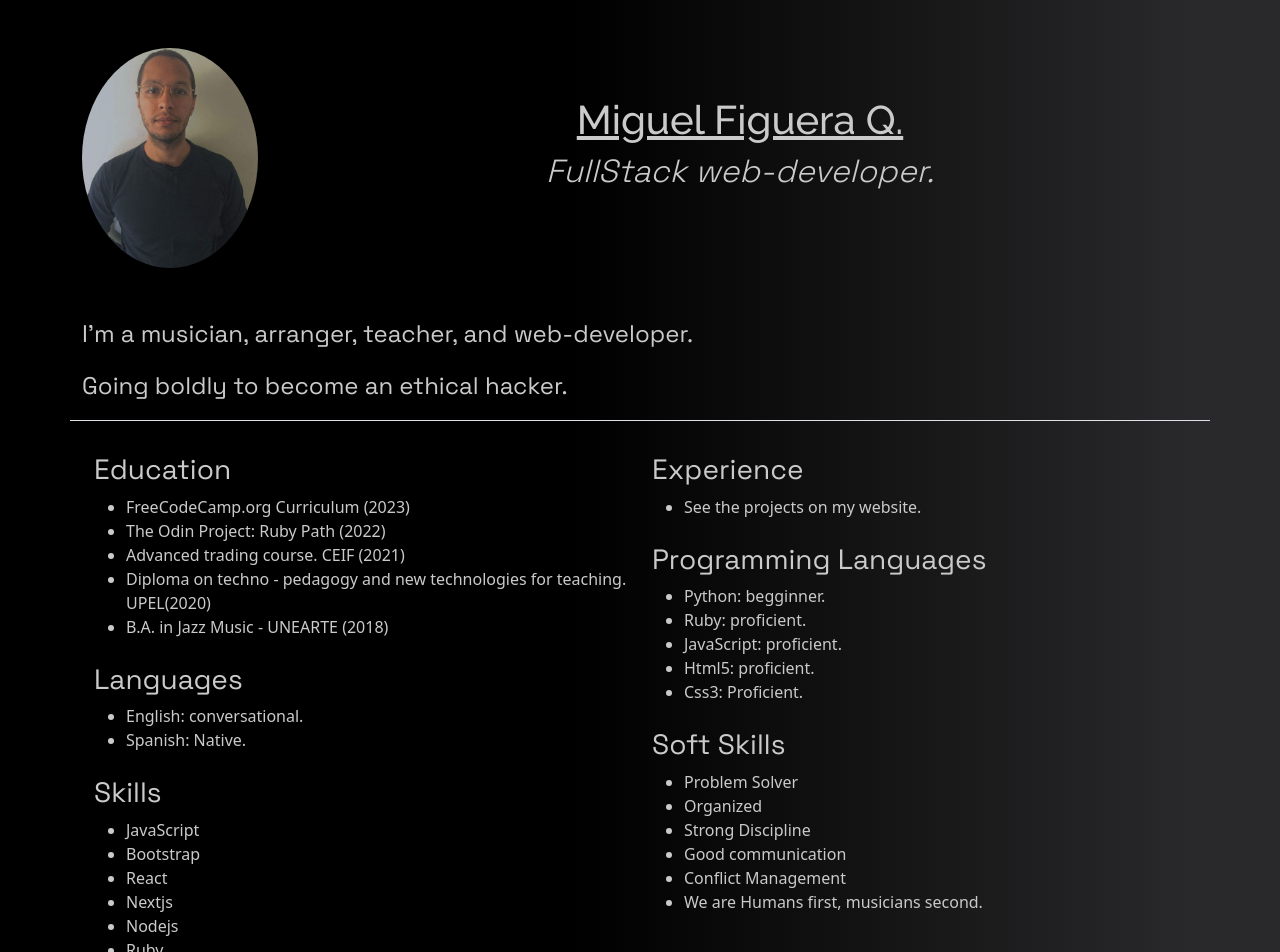
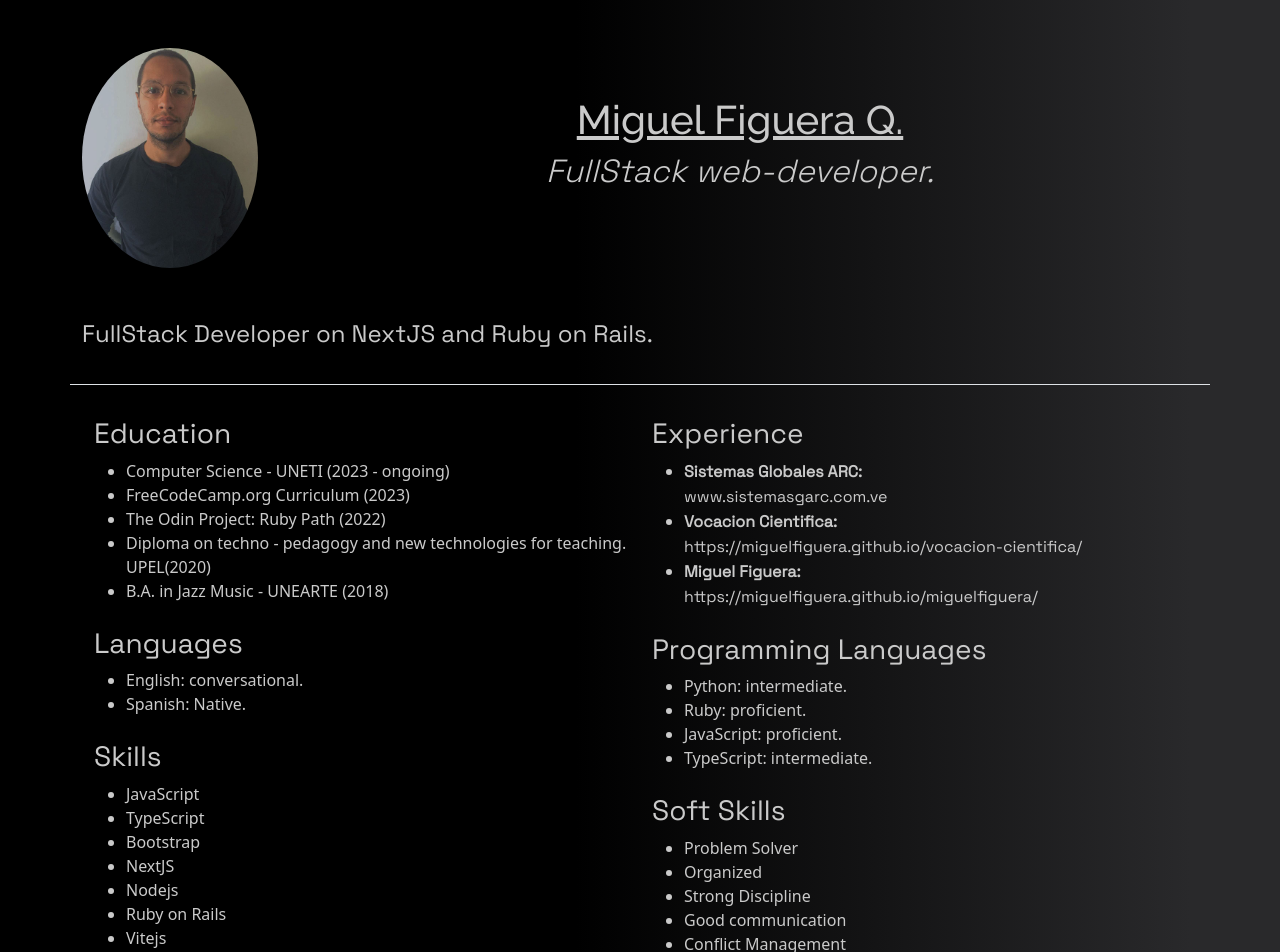
Before and after one commit to miguelfiguera/miguelfiguera, a React (Create React App) app: page /miguelfiguera/dev in a window 1280 px wide. Shown: the top 952 px of the page. Built offline with nearby package versions, Linux system fonts and the light colour scheme; a web font is replaced by a local one.

Commit message:
Modify dev cv create new component for cv LiLinks modify helper make general changes to components modify design of navbar and made it stickytop

```diff
--- a/src/Componentes/GeneralHome.js
+++ b/src/Componentes/GeneralHome.js
@@ -4,10 +4,8 @@ import Header from "./pageComponents/Header";
 import Navbar from "./pageComponents/Navbar";
 import About from "./pageComponents/tools";
 import Footer from "./pageComponents/Footer";
-import Projects from "./projects/Projects";
-import { theTools, theLanguages, MusicCv, DeveloperCv } from "./Helpers";
+//import Projects from "./projects/Projects";
 import { Curriculums } from "./c.vitae/Curriculums";
-import { useState, useEffect } from "react";
 import Contact from "./pageComponents/Contact";
 
 export default function GeneralHome() {
@@ -15,8 +13,8 @@ export default function GeneralHome() {
     <main className="container-fluid pt-5 mt-0">
       <Header />
       <Navbar />
-      <Projects />
-      <Home />
+{/*       <Projects />
+ */}      <Home />
       <About />
       <Contact/>
       <Curriculums />
--- a/src/Componentes/Helpers.js
+++ b/src/Componentes/Helpers.js
@@ -180,35 +180,41 @@ const DeveloperCV = {
   type: "dev",
   photo: myPhoto,
   title: "B.A. In Jazz Music.",
-  profile: "I'm a musician, arranger, teacher, and web-developer. ",
-  profile2: "Going boldly to become an ethical hacker.",
+  profile: "FullStack Developer on NextJS and Ruby on Rails. ",
+  //profile2: "Going boldly to become an ethical hacker.",
   languages: ["English: conversational.", "Spanish: Native."],
-  experience: ["See the projects on my website."],
+  experience: [{text:"Sistemas Globales ARC",link:"www.sistemasgarc.com.ve"},
+    {text:"Vocacion Cientifica",link:" https://miguelfiguera.github.io/vocacion-cientifica/"},
+    {text:"Miguel Figuera",link:" https://miguelfiguera.github.io/miguelfiguera/"}
+  ],
   programmingLanguages: [
-    "Python: begginner.",
+    "Python: intermediate.",
     "Ruby: proficient.",
     "JavaScript: proficient.",
-    "Html5: proficient.",
-    "Css3: Proficient.",
+    "TypeScript: intermediate.",
+    /*     "Html5: proficient.",
+    "Css3: Proficient.", */
   ],
   education: [
+    "Computer Science - UNETI (2023 - ongoing)",
     "FreeCodeCamp.org Curriculum (2023)",
     "The Odin Project: Ruby Path (2022)",
-    "Advanced trading course. CEIF (2021)",
     "Diploma on techno - pedagogy and new technologies for teaching. UPEL(2020) ",
     "B.A. in Jazz Music - UNEARTE (2018)",
   ],
   contact: ["Telf: +58-4241727988", "email: miguelqui725@gmail.com"],
   skills: [
     "JavaScript",
+    ,
+    "TypeScript",
     "Bootstrap",
-    "React",
-    "Nextjs",
+    "NextJS",
     "Nodejs",
-    "Ruby",
     "Ruby on Rails",
     "Vitejs",
     "Heroku",
+    "Netlify",
+    "Prisma ORM",
   ],
   softSkills: [
     "Problem Solver",
@@ -216,7 +222,6 @@ const DeveloperCV = {
     "Strong Discipline",
     "Good communication",
     "Conflict Management",
-    "We are Humans first, musicians second.",
   ],
 };
 
--- a/src/Componentes/c.vitae/CurriculumDev.js
+++ b/src/Componentes/c.vitae/CurriculumDev.js
@@ -1,9 +1,8 @@
 import React from "react";
-import { ReactDOM } from "react";
-import { Link } from "react-router-dom";
 import { DeveloperCv } from "../Helpers";
 import Li from "./Li";
-
+import LiLinks from "./LiLinks";
+import { Link } from "react-router-dom";
 //Create a Modal using dialog may be, for this part
 
 export default function CurriculumDev() {
@@ -14,14 +13,14 @@ export default function CurriculumDev() {
   });
 
   const experience = curriculum.experience.map((e) => {
-    return <Li object={e} />;
+    return <LiLinks object={e} />;
   });
 
   const programmingLanguages = curriculum.programmingLanguages.map((e) => {
     return <Li object={e} />;
   });
   const education = curriculum.education.map((e) => {
-    return <Li object={e} />;
+    return <Li object={e} key={e.id}/>;
   });
   const skills = curriculum.skills.map((e) => {
     return <Li object={e} />;
@@ -36,6 +35,7 @@ export default function CurriculumDev() {
   });
 
   return (
+
     <div className="container-fluid">
       <div className="container pb-2">
         <div className="row align-items-start pt-5 mb-5">
@@ -101,7 +101,7 @@ export default function CurriculumDev() {
         </div>
 
         <div className="modal-footer text-center mb-3">
-          <button className="btn btn-primary mx-3"> Print</button>
+          <button className="btn btn-primary mx-3" onClick={() => window.print()}> Print</button>
           <Link to="/miguelfiguera/">
             {" "}
             <button className="btn btn-danger mx-3"> Return</button>
--- a/src/Componentes/c.vitae/CurriculumMusic.js
+++ b/src/Componentes/c.vitae/CurriculumMusic.js
@@ -100,7 +100,7 @@ export default function CurriculumMusic() {
         </div>
 
         <div className="modal-footer text-center mb-3">
-          <button className="btn btn-primary mx-3"> Print</button>
+          <button className="btn btn-primary mx-3" onClick={()=>window.print()}> Print</button>
           <Link to="/miguelfiguera/">
             {" "}
             <button className="btn btn-danger mx-3"> Return</button>
--- a/src/Componentes/c.vitae/Curriculums.js
+++ b/src/Componentes/c.vitae/Curriculums.js
@@ -26,22 +26,24 @@ const certifications=theCert().filter((e)=>e.photo!=='').map((e)=>{
     <div ref={myRef} className={`container mb-5 pb-3 ${visible}`} id="resume">
       <h2 className="text-center fs-1"> Resume</h2>
       <div className="row mb-5 mt-5">
-        <div className="container col text-center border-end">
-          <Link to="/miguelfiguera/dev" className="mb-3 btn btn-primary">
+{/*       <div className="container col text-center border-end">
+ */}      <div className="container col text-center">
+
+          <Link to="/miguelfiguera/dev" className="mb-3 btn btn-primary" style={{scale:'1.5'}}>
             {" "}
             Dev{" "}
           </Link>{" "}
           <br />
           <a href=""> Download Dev Cover Letter</a>
         </div>
-        <div className="container col text-center">
+       {/*  <div className="container col text-center">
           <Link to="/miguelfiguera/music" className="btn btn-primary mb-3">
             {" "}
             Music
           </Link>{" "}
           <br />
           <a href=""> Download Musician Cover Letter </a>
-        </div>
+        </div> */}
       </div>
       <h2 className="fs-1 text-center">Certifications</h2>
 
--- a/src/Componentes/c.vitae/Li.js
+++ b/src/Componentes/c.vitae/Li.js
@@ -1,5 +1,8 @@
 import React from "react";
 
 export default function Li({ object }) {
+
+
+
   return <li>{object}</li>;
 }
--- /dev/null
+++ b/src/Componentes/c.vitae/LiLinks.js
@@ -0,0 +1,12 @@
+import React from 'react'
+import { Link } from 'react-router-dom'
+
+export default function LiLinks({object}) {
+  return (
+    <div>    <li>
+    <Link to={object.link} className="text-decoration-none" style={{color:"#CACACA"}}>
+      <strong>{object.text}:</strong> <br /> {object.link}
+    </Link>
+  </li></div>
+  )
+}
--- a/src/Componentes/pageComponents/Navbar.js
+++ b/src/Componentes/pageComponents/Navbar.js
@@ -1,6 +1,5 @@
 import React from "react";
 import { HashLink as Link } from "react-router-hash-link";
-import { useInView } from 'react-intersection-observer';
 import {useRef,useEffect,useState} from 'react'
 
 export default function Navbar() {
@@ -23,11 +22,11 @@ useEffect(()=>{
 
 
   return (
-    <div className={ `container mt-5 mb-3 ${visible}`} ref={myRef}>
+    <div className={ `sticky-top container mt-5 mb-3 ${visible} bg-dark rounded-3 fs-5`} ref={myRef}>
       <div className="row align-items-start text-center mb-5">
-        <Link className="fs-6 text-reset col mx-2" to="/miguelfiguera/#projects">
+      {/*   <Link className="fs-6 text-reset col mx-2" to="/miguelfiguera/#projects">
           projects
-        </Link>
+        </Link> */}
 
         <Link
           className="nav-link active text-reset col mx-2"
```
